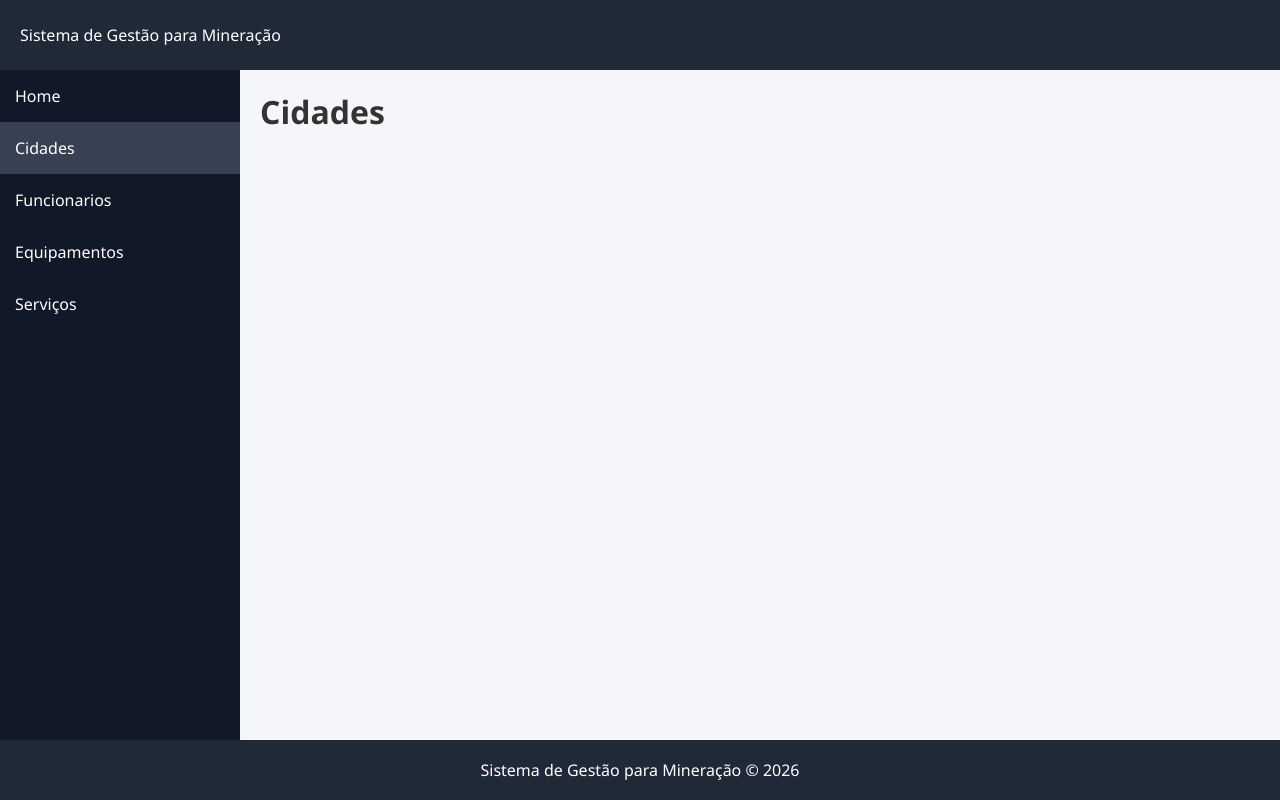
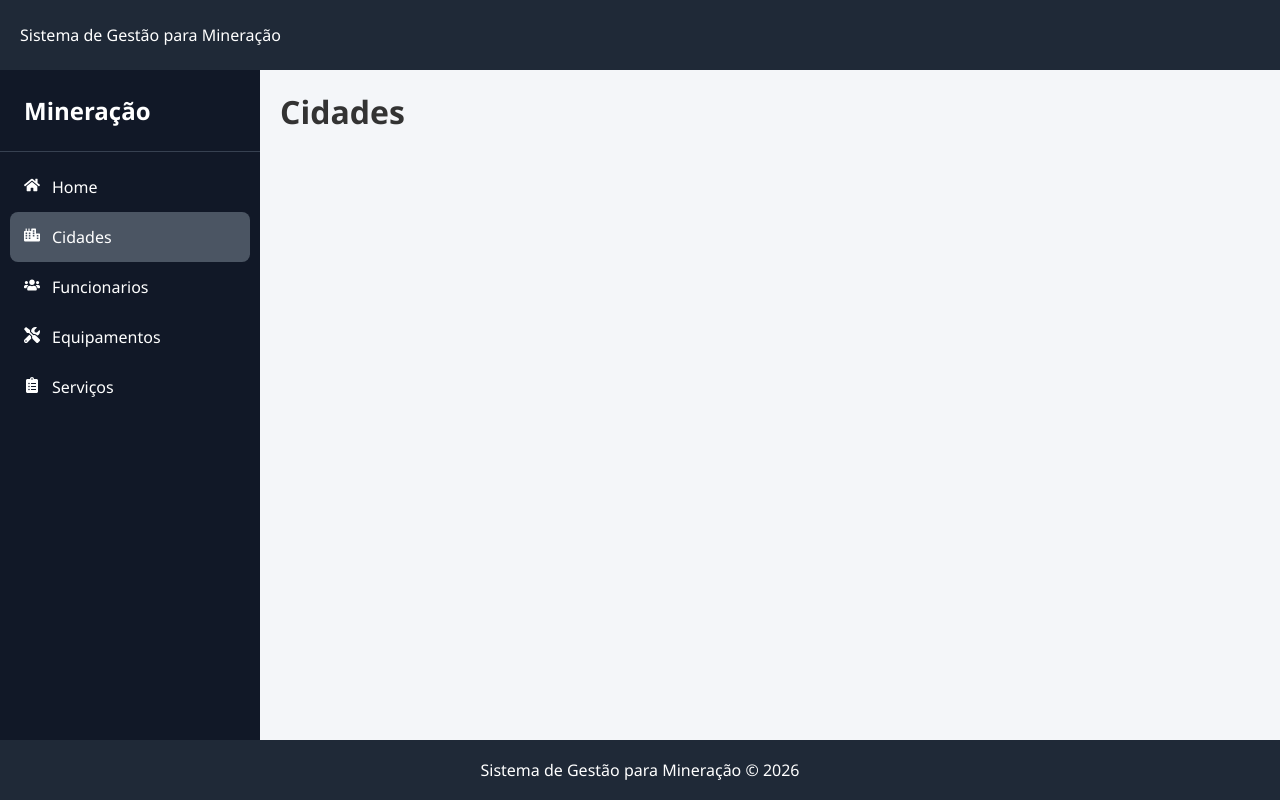
Before and after one commit to pedroolivsz/sistema-mineradora, a React (Vite) app: page /cidades in a window 1280 px wide. Built offline with nearby package versions, Linux system fonts and the light colour scheme.

Commit message:
feat: implement sidebar navigation menu

```diff
--- a/src/components/menu/index.jsx
+++ b/src/components/menu/index.jsx
@@ -1,14 +1,65 @@
 import { NavLink } from "react-router-dom"
+
+import {
+    FaHome,
+    FaCity,
+    FaUsers,
+    FaTools,
+    FaClipboardList
+} from "react-icons/fa"
+
 import "./style.css"
 
 function Menu() {
+    const links = [
+        {
+            path:"/",
+            label: "Home",
+            icon: <FaHome />
+        },
+        {
+            path:"/cidades",
+            label: "Cidades",
+            icon: <FaCity />
+        },
+        {
+            path:"/funcionarios",
+            label: "Funcionarios",
+            icon: <FaUsers />
+        },
+        {
+            path:"/equipamentos",
+            label: "Equipamentos",
+            icon: <FaTools />
+        },
+        {
+            path:"/servicos",
+            label: "Serviços",
+            icon: <FaClipboardList />
+        }
+    ]
     return (
         <aside className="menu">
-            <NavLink to={"/"}>Home</NavLink>
-            <NavLink to={"/cidades"}>Cidades</NavLink>
-            <NavLink to={"/funcionarios"}>Funcionarios</NavLink>
-            <NavLink to={"/equipamentos"}>Equipamentos</NavLink>
-            <NavLink to={"/servicos"}>Serviços</NavLink>
+            <div className="menu-logo">
+                <h2>Mineração</h2>
+            </div>
+
+            <nav className="menu-nav">
+                {links.map((link) => (
+                    <NavLink
+                        key={link.path}
+                        to={link.path}
+                        className={({ isActive }) =>
+                            isActive
+                                ? "menu-link active"
+                                : "menu-link"
+                        }
+                    >
+                        <span>{link.icon}</span>
+                        <span>{link.label}</span>
+                    </NavLink>
+                ))}
+            </nav>
         </aside>
     )
 }
--- a/src/components/menu/style.css
+++ b/src/components/menu/style.css
@@ -1,6 +1,6 @@
 .menu {
-    width: 240px;
-    min-height: calc(100vh - 130px);
+    width: 260px;
+    min-height: 100%;
 
     background-color: #111827;
 
@@ -8,17 +8,39 @@
     flex-direction: column;
 }
 
-.menu a {
+.menu-logo {
+    padding: 24px;
+    color: white;
+
+    border-bottom: 1px solid #374151;
+}
+
+.menu-nav {
+    display: flex;
+    flex-direction: column;
+
+    padding: 10px;
+}
+
+.menu-link {
+    display: flex;
+    align-items: center;
+    gap: 12px;
+
+    padding: 14px;
+
     color: white;
     text-decoration: none;
 
-    padding: 15px;
+    border-radius: 8px;
+
+    transition: 0.2s;
 }
 
-.menu a:hover {
-    background-color: #1f2937;
+.menu-link:hover {
+    background-color: #374151;
 }
 
-.menu a.active {
-    background-color: #374151;
+.menu-link.active {
+    background-color: #4b5563;
 }
```
